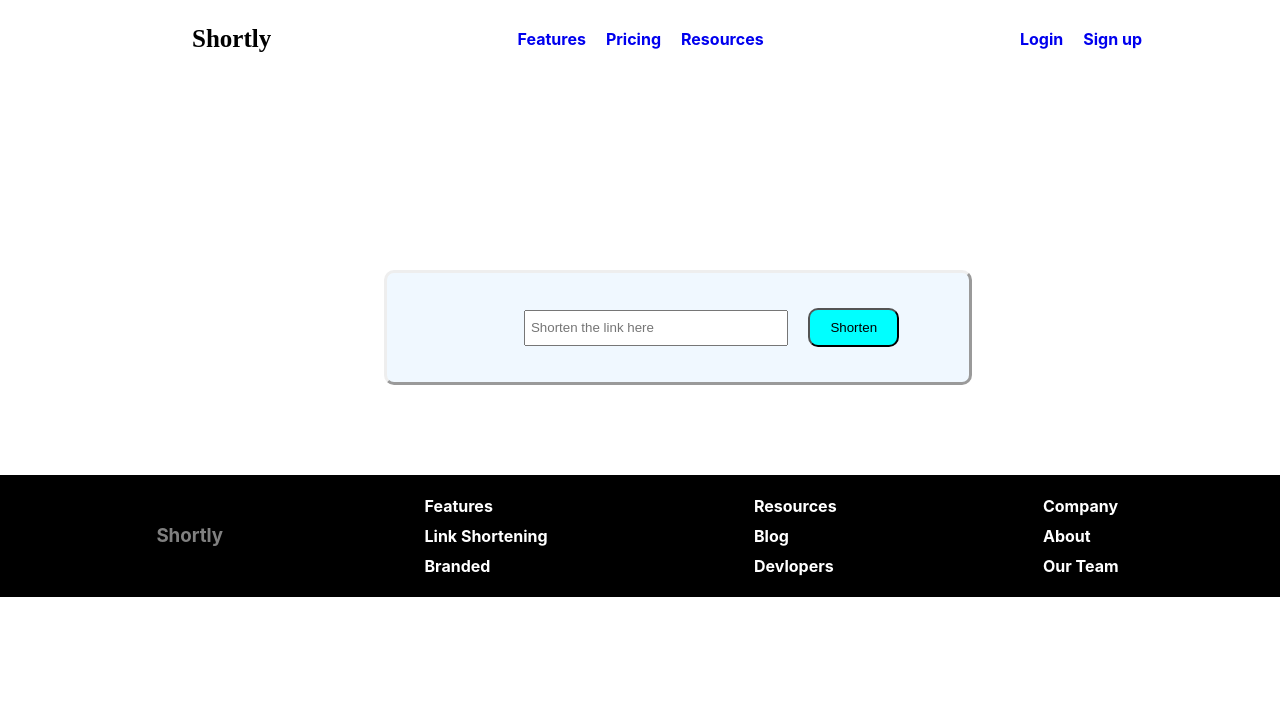
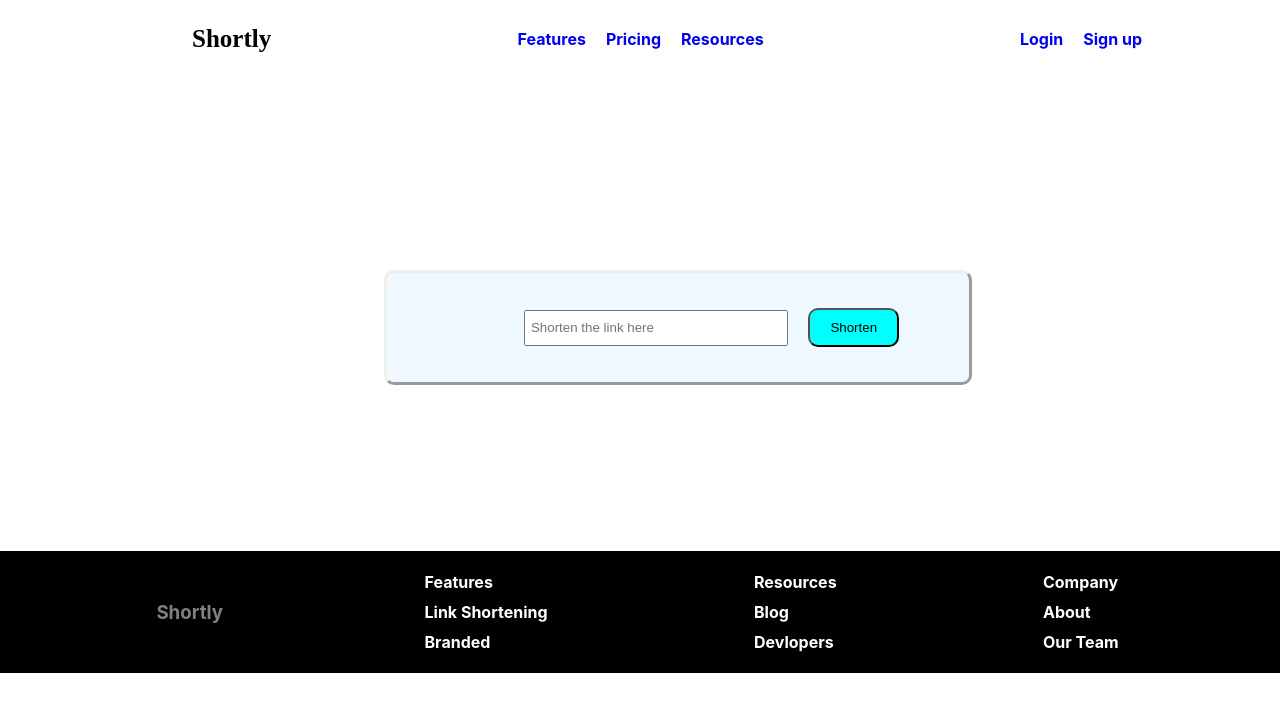
Before and after one commit to pesto-students/p5-tanish-Chandramohan97, a React (Create React App) app in the folder Week-10/urlshortener/: page / in a window 1280 px wide. Shown: the top 712 px of the page. Built offline with nearby package versions, Linux system fonts and the light colour scheme.

Commit message:
styling :  change in line 10.

```diff
--- a/Week-10/urlshortener/src/Components/Footer.css
+++ b/Week-10/urlshortener/src/Components/Footer.css
@@ -5,11 +5,12 @@ footer{
     flex-direction: row;
     align-items: center;
     justify-content: space-evenly;
-    /* position: absolute;   */
-    /* fixing the footer to the bottom of the screen. */
     width: 100%;
-    /* bottom: 0; */
-    margin-top: 7%;
+    bottom: 0;
+    /* pushes the footer to the bottom of the screen */
+    margin-top: 13%;
+
+    margin-bottom: 50px;
     border-style:solid;
     border-width: 0px;
     background-color: black;
```
